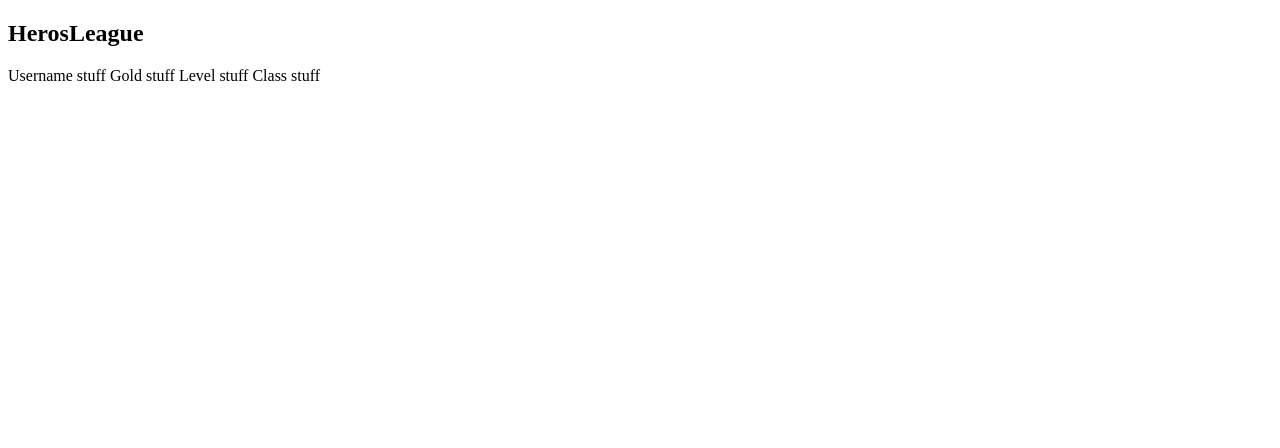
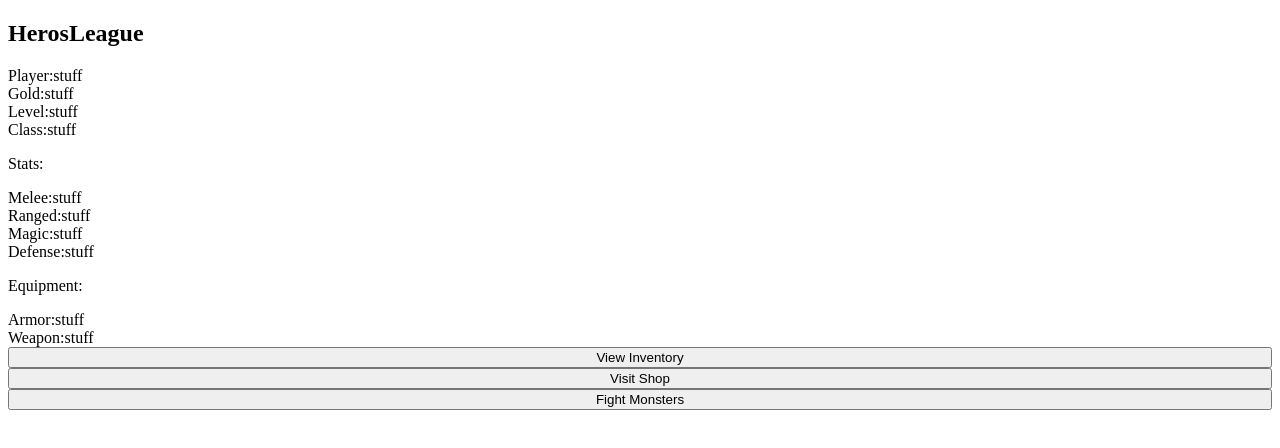
Before and after one commit to StephenWang123/herosleague, a website: page public/main.html in a window 1280 px wide. Drawn offline with Linux system fonts and the light colour scheme.

Commit message:
Added css style changes to main menu.

```diff
--- a/public/login.js
+++ b/public/login.js
@@ -21,7 +21,15 @@ function loadStats(){
 	document.getElementById("userVal").innerHTML = vals[0];
 	document.getElementById("levelVal").innerHTML = vals[1];
 	document.getElementById("goldVal").innerHTML = vals[2];
+
+	document.getElementById("meleeVal").innerHTML = vals[3];
+	document.getElementById("rangedVal").innerHTML = vals[4];
+	document.getElementById("magicVal").innerHTML = vals[5];
+	document.getElementById("defenseVal").innerHTML = vals[6];
+
 	document.getElementById("classVal").innerHTML = vals[7];
+	document.getElementById("armorVal").innerHTML = vals[8];
+	document.getElementById("weaponVal").innerHTML = vals[9];
 
 }
 
--- /dev/null
+++ b/public/main.css
@@ -0,0 +1,9 @@
+#userInfo{
+	display: flex;
+	flex-direction: column;
+}
+
+.stat{
+	display: flex;
+	flex-direction: row;
+}
--- a/public/main.html
+++ b/public/main.html
@@ -4,7 +4,7 @@
 <title>HerosLeague</title>
 <meta charset="UTF-8">
 <meta name="viewport" content="width=device-width">
-<link rel="stylesheet" type="text/css" href="login.css">
+<link rel="stylesheet" type="text/css" href="main.css">
 </head>
 
 <body onload="loadStats()">
@@ -15,20 +15,71 @@
 
 <h2 id="loginTitle">HerosLeague</h2>
 
-<div id="userPass">
+<div id="userInfo">
 
-<text>Username</text>
+<div class="stat">
+<text>Player: </text>
 <text id="userVal">stuff</text>
+</div>
 
-<text>Gold</text>
+<div class="stat">
+<text>Gold: </text>
 <text id="goldVal">stuff</text>
+</div>
 
-<text>Level</text>
+<div class="stat">
+<text>Level: </text>
 <text id="levelVal">stuff</text>
+</div>
 
-<text>Class</text>
+<div class="stat">
+<text>Class: </text>
 <text id="classVal">stuff</text>
+</div>
 
+
+<p>Stats:</p>
+
+<div class="stat">
+<text>Melee: </text>
+<text id="meleeVal">stuff</text>
+</div>
+
+<div class="stat">
+<text>Ranged: </text>
+<text id="rangedVal">stuff</text>
+</div>
+
+<div class="stat">
+<text>Magic: </text>
+<text id="magicVal">stuff</text>
+</div>
+
+<div class="stat">
+<text>Defense: </text>
+<text id="defenseVal">stuff</text>
+</div>
+
+
+
+<p>Equipment:</p>
+
+<div class="stat">
+<text>Armor: </text>
+<text id="armorVal">stuff</text>
+</div>
+
+<div class="stat">
+<text>Weapon: </text>
+<text id="weaponVal">stuff</text>
+</div>
+
+
+
+
+<button onclick="inventory()">View Inventory</button>
+<button onclick="shop()">Visit Shop</button>
+<button onclick="fight()">Fight Monsters</button>
 
 
 </div>
```
